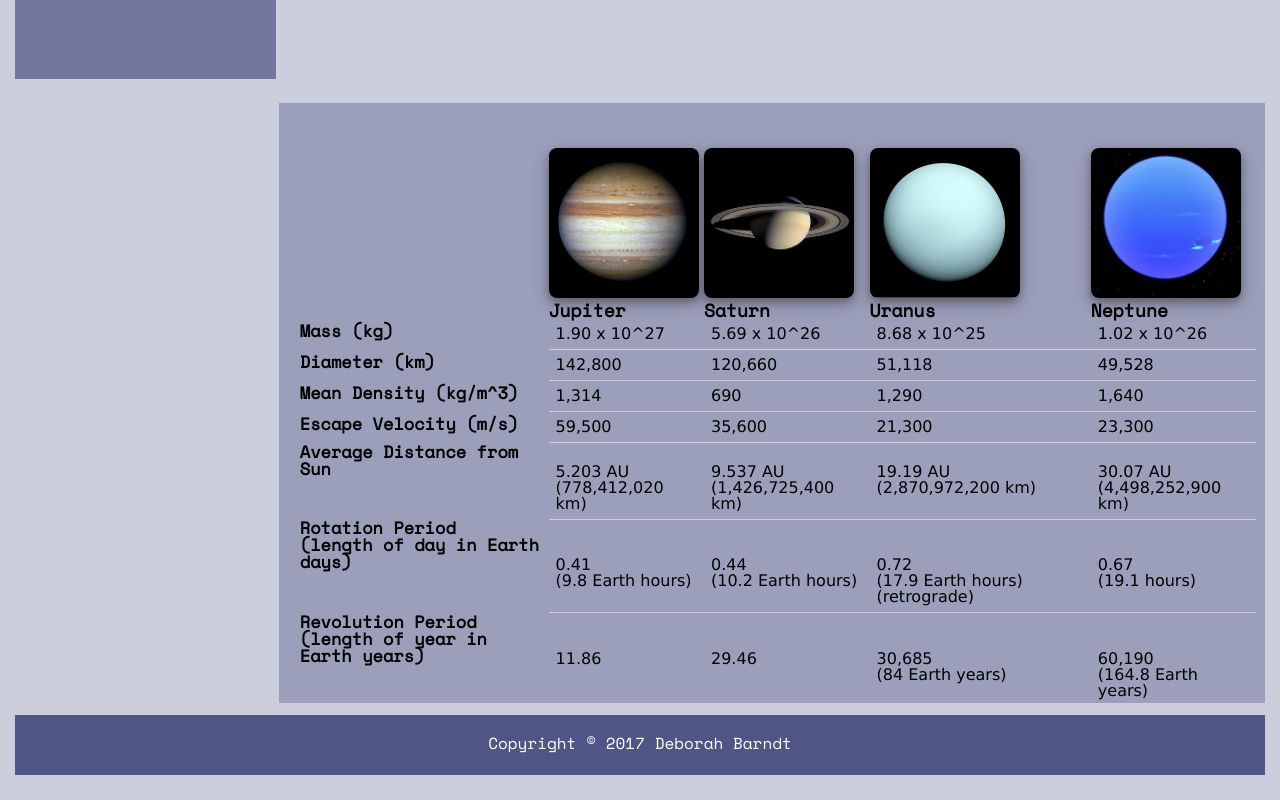
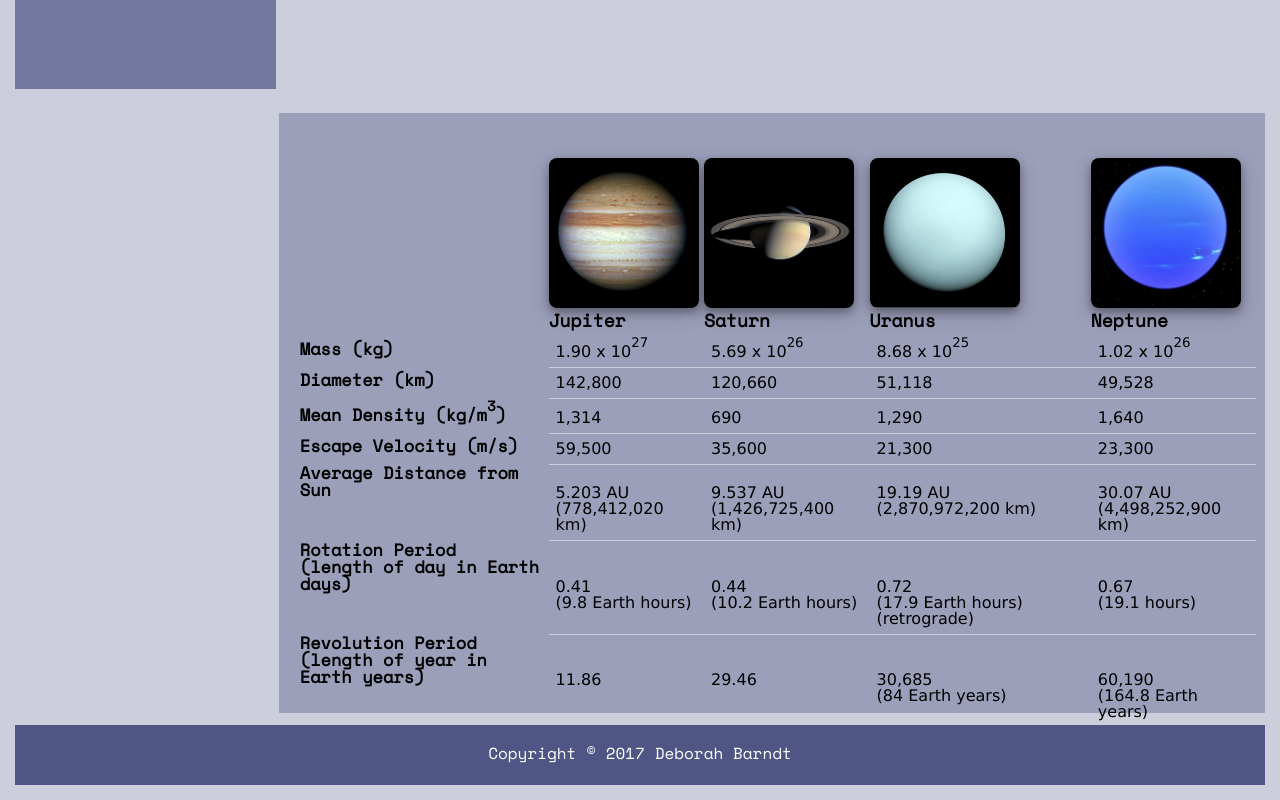
Before and after one commit to dkolov84/itmd361_lab5, a plain HTML site: page index.html in a window 1280 px wide. Shown: the part 640-1440 px from the top of the page. Drawn offline with nearby package versions, Linux system fonts and the light colour scheme.

Commit message:
Forgot to fix the karat, adjusted margins above header

```diff
--- a/index.html
+++ b/index.html
@@ -38,10 +38,10 @@
         </tr>
         <tr id="mass">
           <th class="fields">Mass (kg)</th>
-          <td>1.90 x 10^27</td>
-          <td>5.69 x 10^26</td>
-          <td>8.68 x 10^25</td>
-          <td>1.02 x 10^26</td>
+          <td>1.90 x 10<sup>27</sup></td>
+          <td>5.69 x 10<sup>26</sup></td>
+          <td>8.68 x 10<sup>25</sup></td>
+          <td>1.02 x 10<sup>26</sup></td>
         </tr>
         <tr id="diameter">
           <th class="fields">Diameter (km)</th>
@@ -51,7 +51,7 @@
           <td>49,528</td>
         </tr>
         <tr id="density">
-          <th class="fields">Mean Density (kg/m^3)</th>
+          <th class="fields">Mean Density (kg/m<sup>3</sup>)</th>
           <td>1,314</td>
           <td>690</td>
           <td>1,290</td>
--- a/styles.css
+++ b/styles.css
@@ -16,7 +16,7 @@ header {
 	font-size: 30px;
   color: #FFFFFF;
   font-family: 'Orbitron', sans-serif;
-  margin-top: 20px;
+  margin-top: 30px;
   padding: 1px;
 }
 
@@ -101,6 +101,11 @@ img {
   font-size: 17px;
 }
 
+sup {
+  vertical-align: 10px;
+  font-size: smaller;
+}
+
 main {
 	background-color: #9C9FBA;
 	float: right;
```
